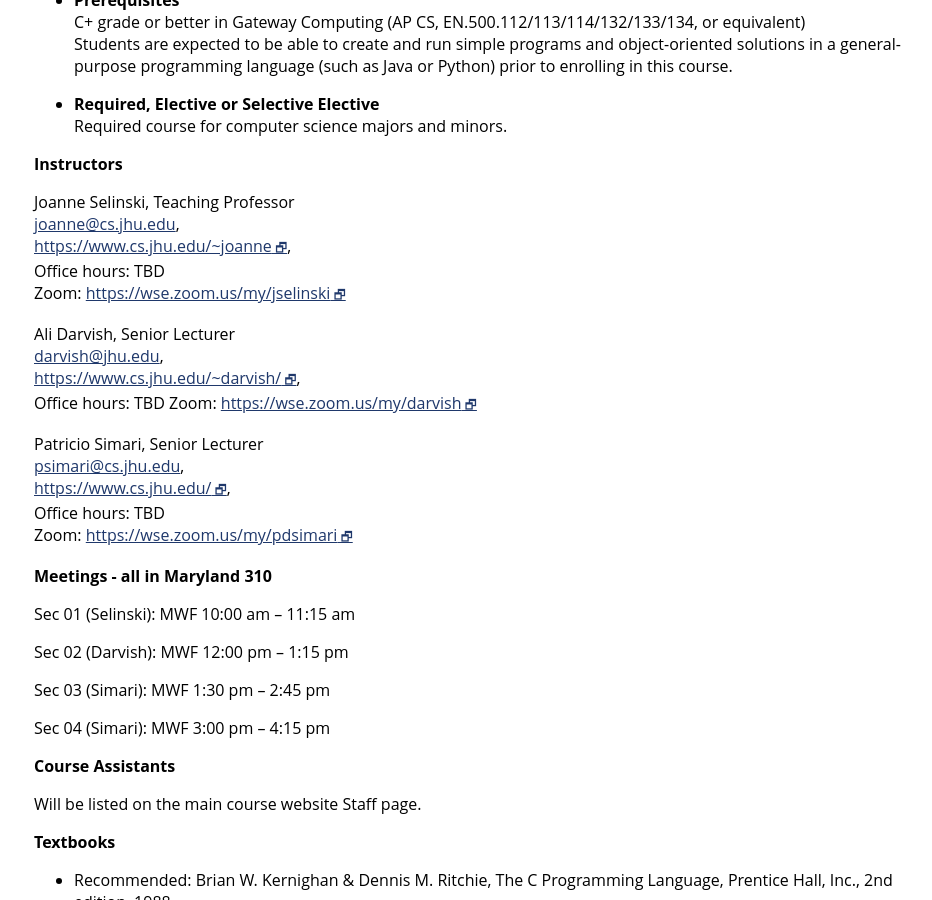
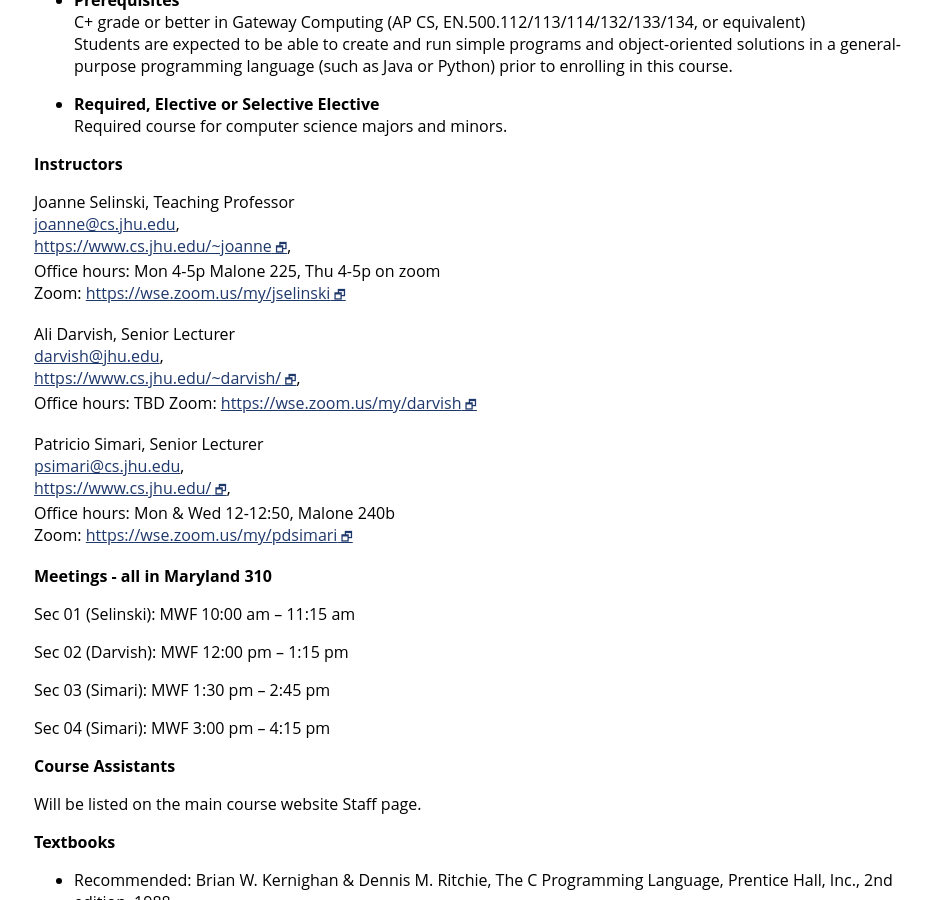
Before and after one commit to jhu-ip/cs220-f25, a Jekyll site: the page built from syllabus.md, in a window 1280 px wide and 900 px high, scrolled down 539 px. Shown: the whole window, without its empty margins (158-1090 px from the left). Built offline with Jekyll 4.4.1, drawn with Linux system fonts in a browser that asks for light colours.

Commit message:
office hours to syllabus

```diff
--- a/syllabus.md
+++ b/syllabus.md
@@ -42,7 +42,7 @@ syllabus as deemed necessary with notice.)*
 Joanne Selinski, Teaching Professor\
 <mailto:joanne@cs.jhu.edu>,\
 <a class="external" target="_blank" href="https://www.cs.jhu.edu/~joanne">https://www.cs.jhu.edu/~joanne</a>,\
-Office hours: TBD \
+Office hours: Mon 4-5p Malone 225, Thu 4-5p on zoom \
 Zoom: <a class="external" target="_blank" href="https://wse.zoom.us/my/jselinski">https://wse.zoom.us/my/jselinski</a>
 
 Ali Darvish, Senior Lecturer\
@@ -54,7 +54,7 @@ Zoom: <a class="external" target="_blank" href="https://wse.zoom.us/my/kpresler"
 Patricio Simari, Senior Lecturer\
 <mailto:psimari@cs.jhu.edu>,\
 <a class="external" target="_blank" href="https://www.cs.jhu.edu/">https://www.cs.jhu.edu/</a>,\
-Office hours: TBD \
+Office hours: Mon & Wed 12-12:50, Malone 240b \
 Zoom: <a class="external" target="_blank" href="https://wse.zoom.us/my/pdsimari">https://wse.zoom.us/my/pdsimari</a>
 
 
```
